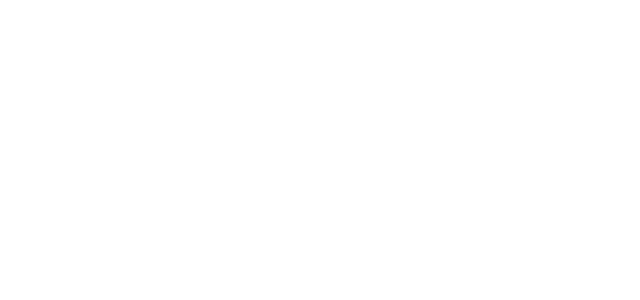
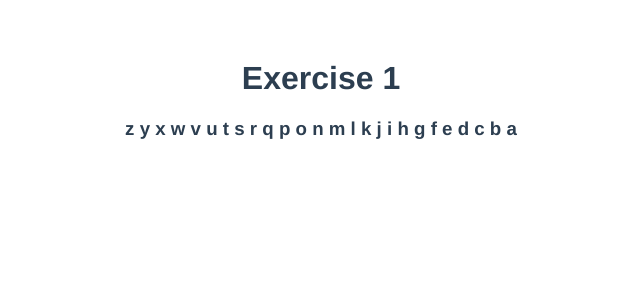
Before and after one commit to ukenny/vue-js-assignment-eleven, a Vue app: page / in a window 1280 px wide. Shown: the top 300 px of the page, without its empty margins (319-959 px from the left). Built offline with nearby package versions, Linux system fonts and the light colour scheme.

Commit message:
Finished exercise one

```diff
--- a/src/App.vue
+++ b/src/App.vue
@@ -2,7 +2,8 @@
   <div id="app">
     <!-- Exercise 1) -->
     <!-- Build a local Filter which reverses the Text it is applied on -->
-
+    <h1>Exercise 1</h1>
+    <h3>{{ exerciseOneText | reverseText }}</h3>
     <!-- Exercise 2 -->
     <!-- Build a global Filter which counts the length of a word and it appends it -->
     <!-- Like this: "Test" => Gets Filtered to => "Test (4)" -->
@@ -18,6 +19,19 @@
 <script>
 export default {
   name: "app",
+  data: function() {
+    return {
+      exerciseOneText: "a b c d e f g h i j k l m n o p q r s t u v w x y z"
+    };
+  },
+  filters: {
+    reverseText(value) {
+      return value
+        .split("")
+        .reverse()
+        .join("");
+    }
+  },
   components: {}
 };
 </script>
```
